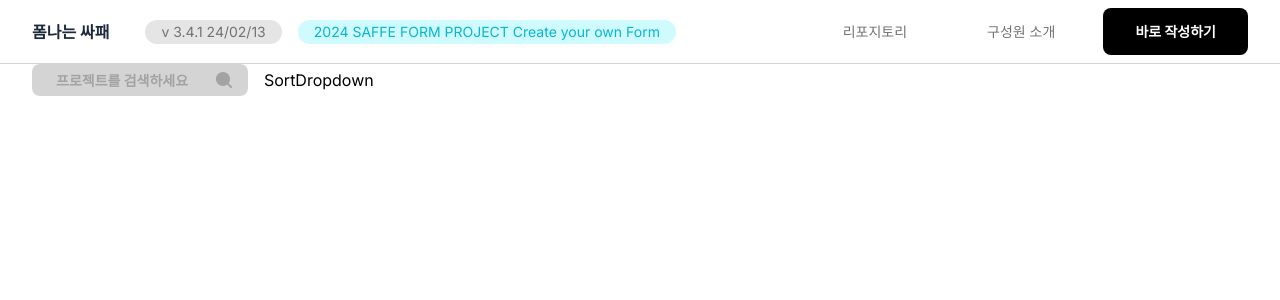
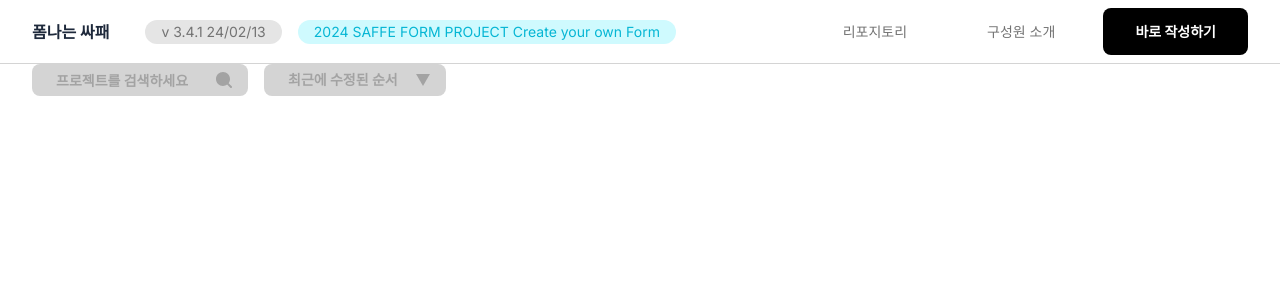
Before and after one commit to SSA-FE/formssafe-fe, a React (Vite) app: page /main in a window 1280 px wide. Shown: the top 300 px of the page. Built offline with nearby package versions, Linux system fonts and the light colour scheme.

Commit message:
feat: Toolbar 내부의 dropdown 컴포넌트 구현

```diff
--- a/src/components/Workspace/SearchBar.tsx
+++ b/src/components/Workspace/SearchBar.tsx
@@ -5,7 +5,7 @@ const SearchBar = () => {
     <div className="flex items-center justify-between h-full pl-6 pr-4 rounded-lg gap-md bg-neutral-300">
       <input
         type="text"
-        className="font-bold bg-transparent outline-none h-[17px] text-neutral-400  placeholder-neutral-400 caret-neutral-400 text-content flex-grow w-36"
+        className="font-bold bg-transparent outline-none h-[17px] text-neutral-400  placeholder-neutral-400 caret-neutral-400 text-content w-36"
         placeholder="프로젝트를 검색하세요"
       />
       <button>
--- a/src/components/Workspace/SortDropdown.tsx
+++ b/src/components/Workspace/SortDropdown.tsx
@@ -1,5 +1,53 @@
+import { useState } from 'react';
+import dropdownIcon from '@/assets/icons/dropdown-icon.svg';
+
 const SortDropdown = () => {
-  return <div>SortDropdown</div>;
+  const options = ['최근에 수정된 순서', '많은 응답자순', '가까운 마감일자순'];
+
+  const [isOpen, setIsOpen] = useState(false);
+  const [selectedOption, setSelectedOption] = useState(options[0]);
+
+  const toggleDropdown = () => {
+    setIsOpen(!isOpen);
+  };
+
+  const handleOptionClick = (option: string) => {
+    setSelectedOption(option);
+    console.log(option, 'is clicked!');
+    setIsOpen(false);
+  };
+
+  return (
+    <div className="relative inline-block">
+      <button
+        onClick={toggleDropdown}
+        className="bg-neutral-300 text-content h-8 text-neutral-400 focus:outline-none rounded-lg pl-6 pr-4 text-center flex items-center font-bold w-[182px] justify-between"
+        type="button"
+      >
+        {selectedOption}
+        <img src={dropdownIcon} alt="드롭다운 아이콘" />
+      </button>
+
+      {isOpen && (
+        <div className="absolute z-10 w-full mt-1 bg-white rounded-lg shadow">
+          <ul className="py-2 text-neutral-400 text-content">
+            {options.map((option) => (
+              <li key={option}>
+                <button
+                  onClick={() => handleOptionClick(option)}
+                  className={`flex items-center pl-6 pr-4 w-full py-2 hover:bg-neutral-100 ${
+                    selectedOption === option ? 'bg-neutral-100' : ''
+                  }`}
+                >
+                  {option}
+                </button>
+              </li>
+            ))}
+          </ul>
+        </div>
+      )}
+    </div>
+  );
 };
 
 export default SortDropdown;
```
